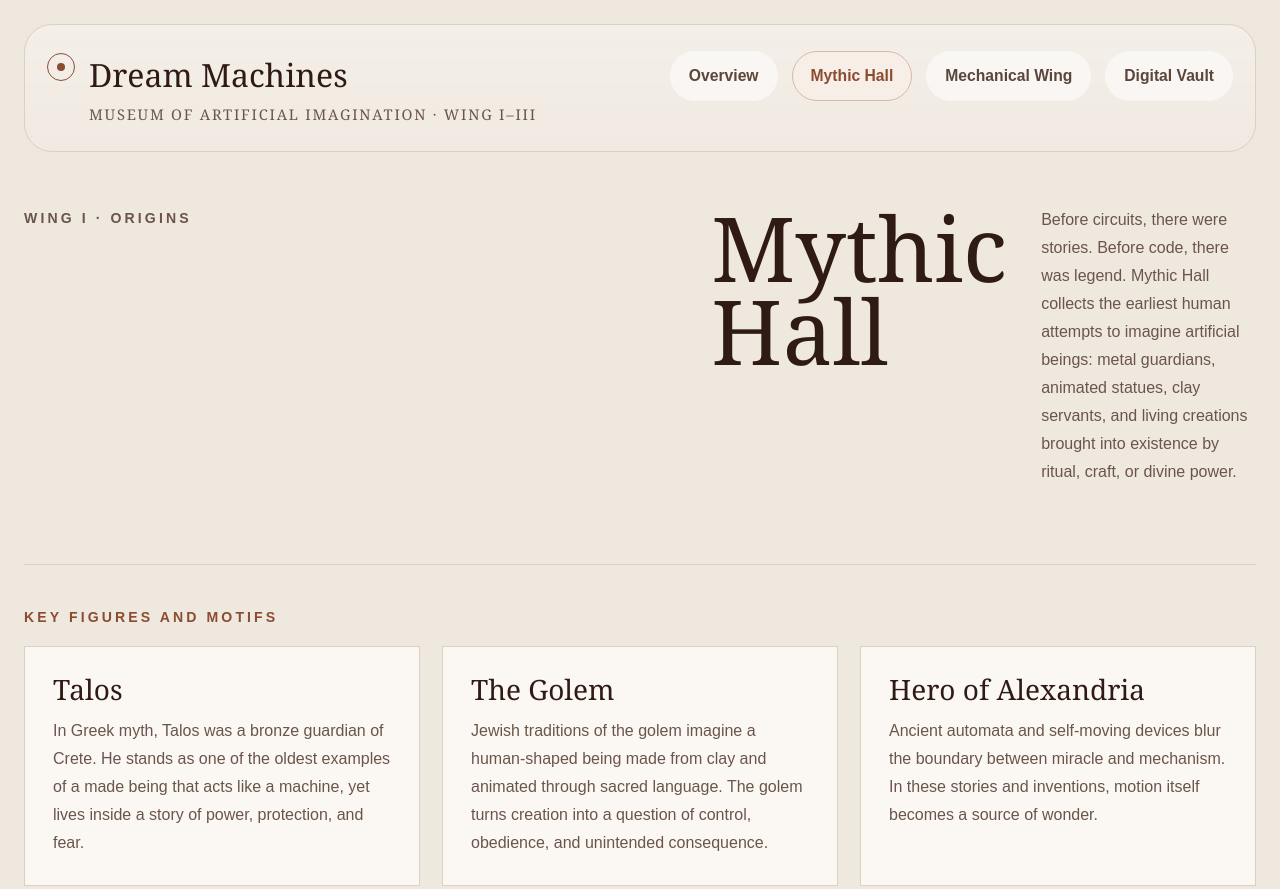
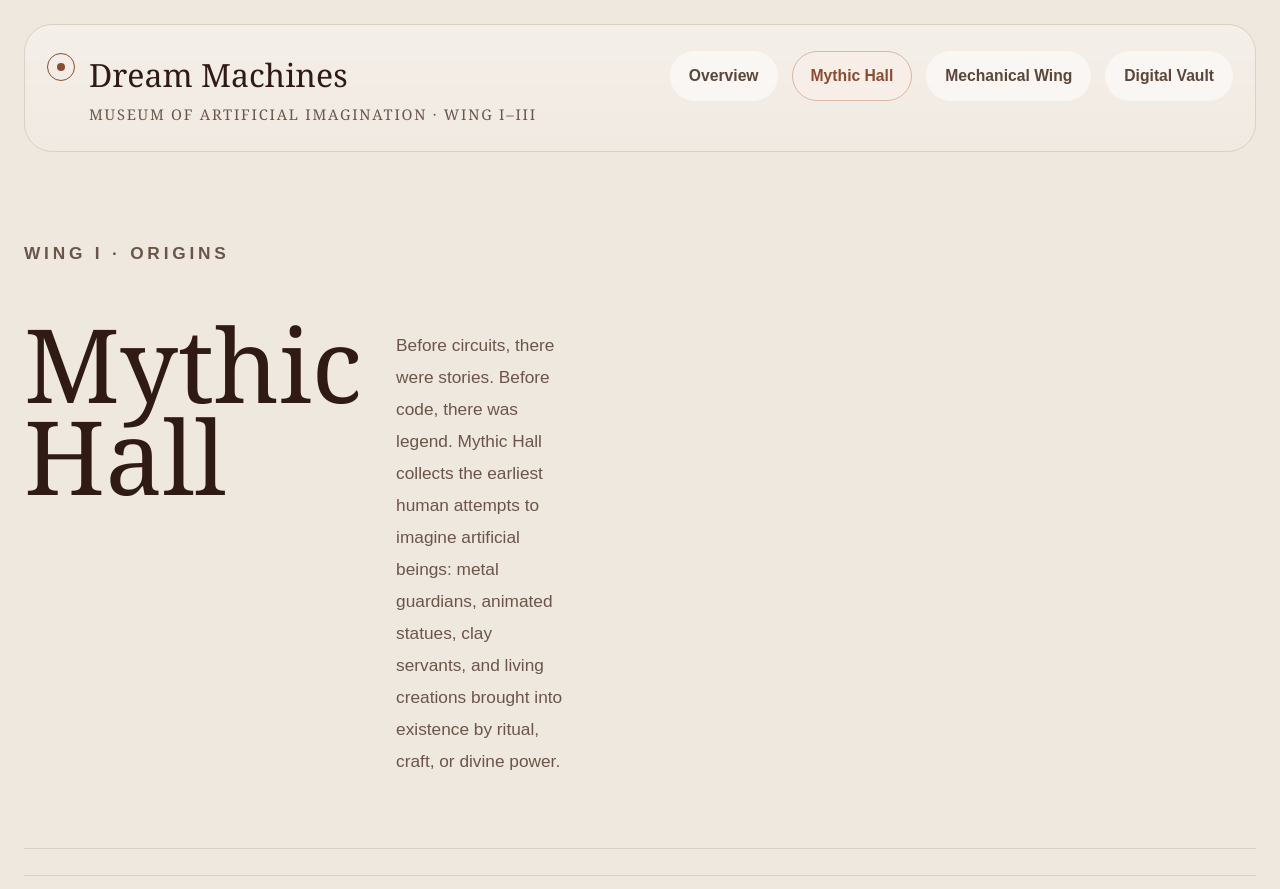
Before and after one commit to KevinPatel483/dream-machines-museum-site, a plain HTML site: page mythic-hall.html in a window 1280 px wide. Shown: the top 889 px of the page. Drawn offline with Linux system fonts and the light colour scheme.

Commit message:
Fix mechanical wing paragraph layout

```diff
--- a/style.css
+++ b/style.css
@@ -34,6 +34,8 @@ a {
   width: min(1440px, calc(100% - 48px));
   margin: 24px auto 40px;
 }
+
+/* HEADER */
 
 .site-header {
   background: linear-gradient(180deg, rgba(255,255,255,0.3), rgba(255,255,255,0.08));
@@ -113,8 +115,9 @@ a {
   color: var(--accent);
 }
 
-.hero,
-.chapter-hero {
+/* HOMEPAGE HERO */
+
+.hero {
   display: grid;
   grid-template-columns: 1.15fr 0.95fr;
   gap: 28px;
@@ -136,8 +139,7 @@ a {
   font-weight: 700;
 }
 
-.hero h2,
-.chapter-hero h2 {
+.hero h2 {
   font-size: clamp(4rem, 7vw, 7rem);
   line-height: 0.92;
   margin: 0 0 22px;
@@ -149,22 +151,6 @@ a {
   line-height: 1.45;
   max-width: 760px;
   margin: 0 0 18px;
-}
-
-.hero-text,
-.chapter-hero p,
-.two-col p,
-.section-note,
-.entry-card p,
-.idea-card p,
-.note-box p,
-.footer-text,
-.site-footer li,
-.site-footer a {
-  font-family: Arial, sans-serif;
-  color: var(--muted);
-  line-height: 1.75;
-  margin: 0;
 }
 
 .hero-text {
@@ -202,10 +188,12 @@ a {
   border-color: var(--line);
 }
 
+/* HOMEPAGE MAP PANEL */
+
 .hero-panel {
   background: var(--panel-2);
   border: 1px solid var(--line);
-  padding: 24px;
+  padding: 28px;
 }
 
 .panel-stack {
@@ -215,7 +203,7 @@ a {
 
 .panel-box {
   border: 1px solid var(--line);
-  padding: 18px;
+  padding: 20px;
   background: white;
 }
 
@@ -235,6 +223,52 @@ a {
   color: var(--muted);
   font-size: 0.95rem;
 }
+
+/* CHAPTER PAGES */
+
+.chapter-hero {
+  display: grid;
+  grid-template-columns: 1fr 1.3fr;
+  gap: 44px;
+  align-items: start;
+  padding: 54px 0 70px;
+  border-bottom: 1px solid var(--line);
+}
+
+.chapter-hero h2 {
+  font-size: clamp(4.6rem, 8vw, 8rem);
+  line-height: 0.9;
+  margin: 0;
+  font-weight: 500;
+}
+
+.chapter-hero p {
+  max-width: 620px;
+  font-size: 1.08rem;
+  line-height: 1.85;
+  margin-top: 14px;
+  font-family: Arial, sans-serif;
+  color: var(--muted);
+}
+
+/* SHARED TEXT */
+
+.hero-text,
+.two-col p,
+.section-note,
+.entry-card p,
+.idea-card p,
+.note-box p,
+.footer-text,
+.site-footer li,
+.site-footer a {
+  font-family: Arial, sans-serif;
+  color: var(--muted);
+  line-height: 1.75;
+  margin: 0;
+}
+
+/* SECTIONS */
 
 .premise-section,
 .wings-section,
@@ -272,6 +306,12 @@ a {
   align-items: end;
   margin-bottom: 26px;
 }
+
+.section-note {
+  max-width: 420px;
+}
+
+/* CARDS */
 
 .wing-grid,
 .idea-grid,
@@ -324,6 +364,8 @@ a {
   color: var(--accent);
 }
 
+/* TIMELINE */
+
 .timeline-list {
   margin-top: 22px;
   border-left: 2px solid #d8b49e;
@@ -363,6 +405,8 @@ a {
   line-height: 1.35;
 }
 
+/* NOTES AND END SECTIONS */
+
 .note-box p {
   font-size: 1.08rem;
 }
@@ -386,6 +430,8 @@ a {
   margin: 0;
 }
 
+/* RESPONSIVE */
+
 @media (max-width: 1100px) {
   .site-header,
   .hero,
@@ -401,6 +447,18 @@ a {
   .section-heading {
     flex-direction: column;
     align-items: flex-start;
+  }
+
+  .main-nav {
+    justify-content: flex-start;
+  }
+
+  .chapter-hero {
+    gap: 24px;
+  }
+
+  .chapter-hero p {
+    max-width: 760px;
   }
 }
 
@@ -424,7 +482,45 @@ a {
     gap: 8px;
   }
 
-  .main-nav {
-    justify-content: flex-start;
+  .hero-actions {
+    flex-direction: column;
+  }
+
+  .btn {
+    width: 100%;
+    text-align: center;
   }
 }
+
+.chapter-hero {
+  display: grid;
+  grid-template-columns: 1fr 1.2fr;
+  gap: 40px;
+  align-items: start;
+  padding: 54px 0 70px;
+  border-bottom: 1px solid var(--line);
+}
+
+.chapter-hero .eyebrow {
+  grid-column: 1 / -1;
+  margin-bottom: 8px;
+}
+
+.chapter-hero h2 {
+  grid-column: 1;
+  font-size: clamp(4.6rem, 8vw, 8rem);
+  line-height: 0.9;
+  margin: 0;
+  font-weight: 500;
+}
+
+.chapter-hero p {
+  grid-column: 2;
+  max-width: 620px;
+  width: 100%;
+  font-family: Arial, sans-serif;
+  font-size: 1.08rem;
+  line-height: 1.85;
+  color: var(--muted);
+  margin: 12px 0 0;
+}
```
